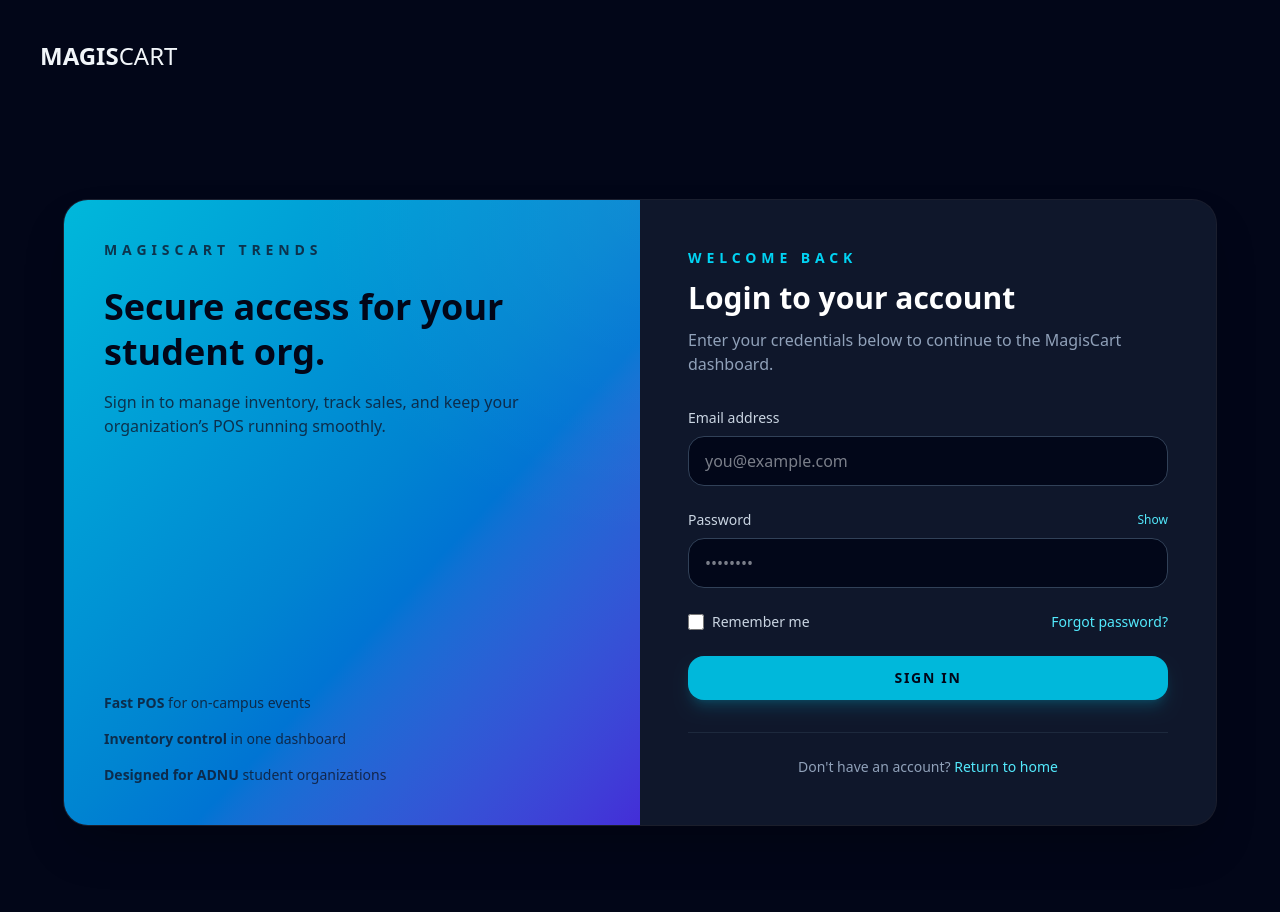
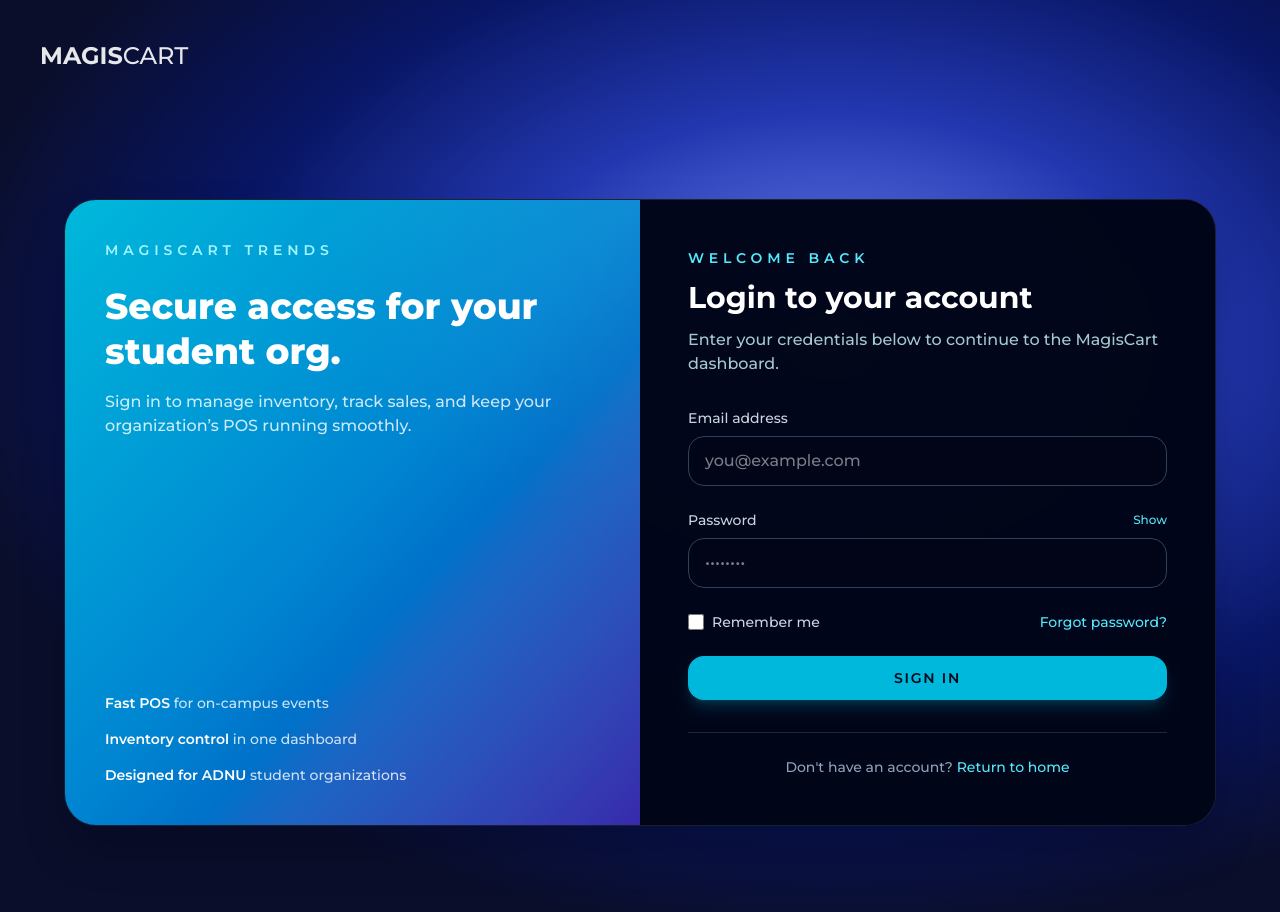
Before and after one commit to MagisCart-Team/MagisCart-TRENDS-, a plain HTML site: page login.html in a window 1280 px wide. Drawn offline with nearby package versions, Linux system fonts and the light colour scheme.

Commit message:
edited login

```diff
--- a/login.html
+++ b/login.html
@@ -6,41 +6,45 @@
 
     <title>MagisCart: Login</title>
     <meta name="description" content="A Dual-Interfaced POS and Inventory System for Official ADNU Student Organizations">
+    <link rel="preconnect" href="https://fonts.googleapis.com" />
+    <link rel="preconnect" href="https://fonts.gstatic.com" crossorigin />
+    <link href="https://fonts.googleapis.com/css2?family=Montserrat:wght@500;600;700;800&display=swap" rel="stylesheet" />
+    <style>body { font-family: 'Montserrat', system-ui, sans-serif; }</style>
 
     <!-- Tailwind CDN -->
     <script src="https://cdn.jsdelivr.net/npm/@tailwindcss/browser@4"></script>
 </head>
 
-<body class="bg-slate-950 text-slate-100">
-    <div class="bg-radial-blue">
+<body class="min-h-screen bg-[radial-gradient(ellipse_70%_65%_at_65%_38%,_rgba(78,104,253,0.75)_0%,_rgb(34,55,175)_40%,_rgb(8,21,99)_70%,_rgb(10,14,42)_100%)] text-slate-100">
+    <div class="min-h-screen bg-transparent">
         <nav class="px-10 py-10">
             <!-- <span class="nav-logo"><img src="/assets/images/magiscart_logo.png" alt="magiscart logo" class="h-10 w-auto"></span> -->
-            <span class="text-blueprimary text-2xl"><span class="font-bold">MAGIS</span>CART</span>
+            <span class="text-white/90 text-2xl"><span class="font-bold">MAGIS</span>CART</span>
          </nav>
         <main class="min-h-screen flex items-center justify-center px-4 py-10">
-            <section class="w-full max-w-6xl rounded-3xl overflow-hidden shadow-2xl shadow-black/30 bg-slate-900 ring-1 ring-white/10 backdrop-blur-xl">
+            <section class="w-full max-w-6xl rounded-[2rem] overflow-hidden border border-white/10 bg-slate-950/95 shadow-2xl shadow-slate-950/40 backdrop-blur-xl">
                 <div class="grid grid-cols-1 lg:grid-cols-2">
-                    <div class="relative hidden lg:block bg-gradient-to-br from-cyan-500 via-sky-600 to-indigo-700 p-10">
+                    <div class="relative hidden lg:block bg-gradient-to-br from-cyan-500 via-sky-600 to-indigo-800 p-10">
                         <div class="absolute inset-0 opacity-30 bg-[radial-gradient(circle_at_top_right,_rgba(255,255,255,0.2),_transparent_40%)]"></div>
-                        <div class="relative z-10 h-full flex flex-col justify-between text-slate-950">
+                        <div class="relative z-10 h-full flex flex-col justify-between text-white">
                             <div>
-                                <p class="text-sm uppercase tracking-[0.35em] font-semibold text-slate-900/80">MagisCart Trends</p>
+                                <p class="text-sm uppercase tracking-[0.35em] font-semibold text-cyan-200">MAGISCART TRENDS</p>
                                 <h1 class="mt-6 text-4xl font-extrabold leading-tight">Secure access for your student org.</h1>
-                                <p class="mt-4 max-w-md text-slate-900/80">Sign in to manage inventory, track sales, and keep your organization’s POS running smoothly.</p>
+                                <p class="mt-4 max-w-md text-white/80">Sign in to manage inventory, track sales, and keep your organization’s POS running smoothly.</p>
                             </div>
-                            <div class="mt-10 space-y-4 text-sm text-slate-900/80">
-                                <p><span class="font-semibold">Fast POS</span> for on-campus events</p>
-                                <p><span class="font-semibold">Inventory control</span> in one dashboard</p>
-                                <p><span class="font-semibold">Designed for ADNU</span> student organizations</p>
+                            <div class="mt-10 space-y-4 text-sm text-white/80">
+                                <p><span class="font-semibold text-white">Fast POS</span> for on-campus events</p>
+                                <p><span class="font-semibold text-white">Inventory control</span> in one dashboard</p>
+                                <p><span class="font-semibold text-white">Designed for ADNU</span> student organizations</p>
                             </div>
                         </div>
                     </div>
 
-                    <div class="px-8 py-10 sm:px-12 sm:py-12">
+                    <div class="bg-slate-950/80 px-8 py-10 sm:px-12 sm:py-12">
                         <div class="mb-8 text-center lg:text-left">
-                            <p class="text-sm uppercase tracking-[0.35em] text-cyan-400 font-semibold">Welcome back</p>
+                            <p class="text-sm uppercase tracking-[0.35em] text-cyan-300 font-semibold">Welcome back</p>
                             <h2 class="mt-3 text-3xl font-bold text-white">Login to your account</h2>
-                            <p class="mt-3 text-slate-400">Enter your credentials below to continue to the MagisCart dashboard.</p>
+                            <p class="mt-3 text-cyan-100/80">Enter your credentials below to continue to the MagisCart dashboard.</p>
                         </div>
 
                         <form action="dashboardmain.html" method="get" class="space-y-6">
```
